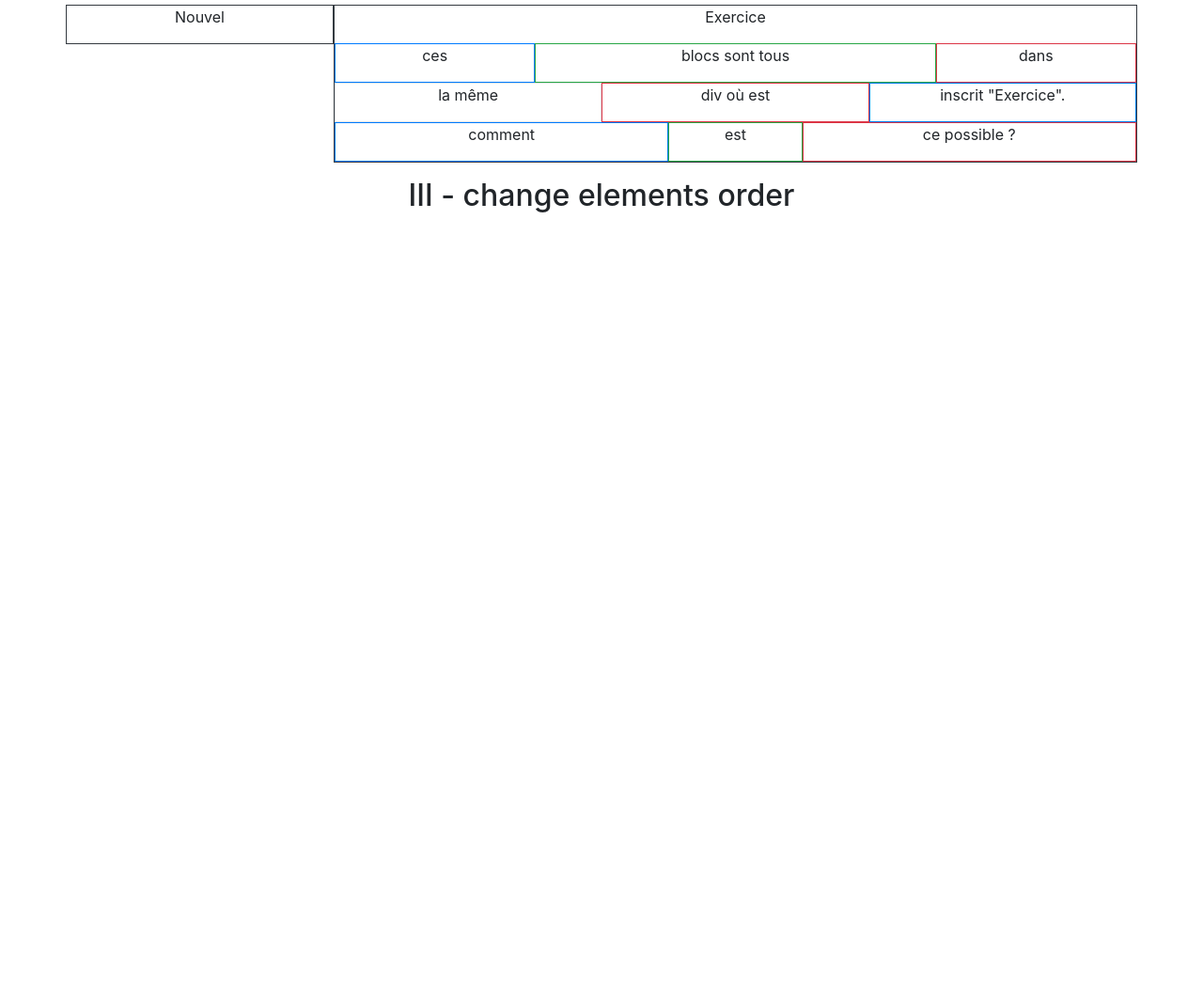
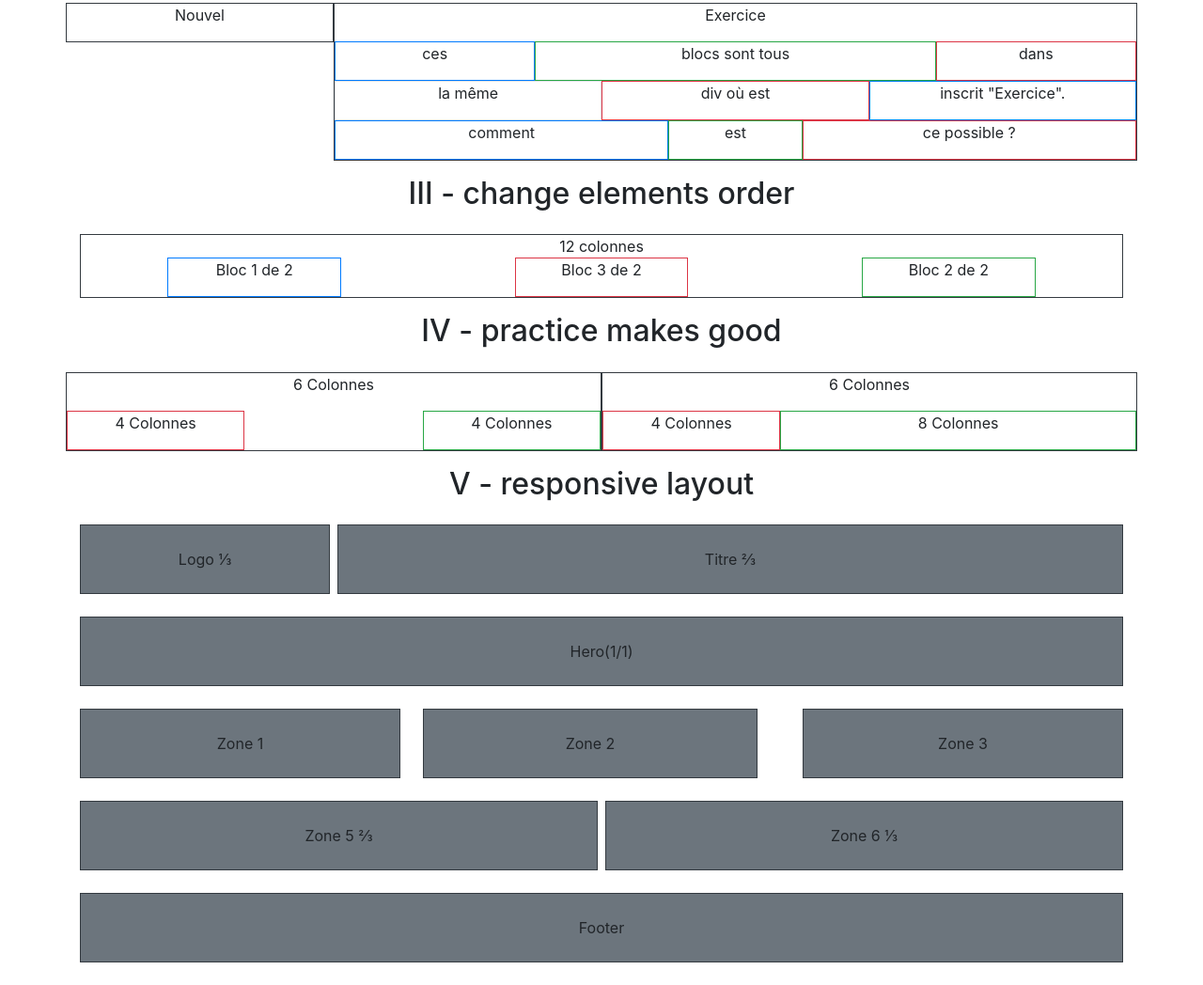
Before and after one commit to ggbjulien/exercises-bootstrap, a plain HTML site: page index.html in a window 1280 px wide. Shown: the part 222-1270 px from the top of the page at 94% size. Before the commit the page ends 800 px from the top, so only its background shows below. Drawn offline with nearby package versions, Linux system fonts and the light colour scheme.

Commit message:
End of project

```diff
--- a/index.html
+++ b/index.html
@@ -26,7 +26,7 @@
 
       <div class="col-12 border border-dark">
         12 colonnes
-        <div class="row border border-dark">
+        <div class="row">
           <div class="col-1 offset-1 border border-primary">
             <p>Coucou</p>
           </div>
@@ -50,9 +50,7 @@
           </div>
         </div>
         <div class="col-9 border border-dark">
-          <div col="12">
             <p>Exercice</p>
-          </div>
           <div class="row">
             <div class="col-3 border border-primary">
               <p>ces</p>
@@ -91,9 +89,79 @@
 
       <h2 class="pt-3 pb-3">III - change elements order</h2>
 
+      <div class="col-12 border border-dark">
+        12 colonnes
+        <div class="row">
+          <div class="col-2 offset-1 border border-primary">
+            <p>Bloc 1 de 2</p>
+          </div>
+          <div class="col-2 offset-2 order-last border border-success">
+            <p>Bloc 2 de 2</p>
+          </div>
+          <div class="col-2 offset-2 border border-danger">
+            <p>Bloc 3 de 2</p>
+          </div>
+        </div>
+      </div>
+
+      <h2 class="pt-3 pb-3">IV - practice makes good</h2>
+
       <div class="row">
-        <div class="col"></div>
+        <div class="col-6 border border-dark">
+          <p>6 Colonnes</p>
+          <div class="row">
+            <div class="col-4 border border-danger">
+              <p>4 Colonnes</p>
+            </div>
+            <div class="col-4 offset-4 border border-success">
+              <p>4 Colonnes</p>
+            </div>
+          </div>
+        </div>
+        <div class="col-6 border border-dark">
+          <p>6 Colonnes</p>
+          <div class="row">
+            <div class="col-4 border border-danger">
+              <p>4 Colonnes</p>
+            </div>
+            <div class="col-8 border border-success">
+              <p>8 Colonnes</p>
+            </div>
+          </div>
+        </div>
       </div>
+
+      <h2 class="pt-3 pb-3">V - responsive layout</h2>
+      <div class="row">
+        <div class="col-4 col-md-3 mb-2 pr-md-1">
+          <p class="bg-secondary border border-dark pt-4 pb-4">Logo ⅓</p>
+        </div>
+        <div class="col-8 col-md-9 mb-2 pl-md-1">
+          <p class="bg-secondary border border-dark pt-4 pb-4">Titre ⅔</p>
+        </div>
+        <div class="col-12 col-md-12 mb-2">
+          <p class="bg-secondary border border-dark pt-4 pb-4">Hero(1/1)</p>
+        </div>
+        <div class="col-12 col-md-4 mb-2 pr-md-4">
+          <p  class="bg-secondary border border-dark pt-4 pb-4">Zone 1</p>
+        </div>
+        <div class="col-12 col-md-4 mb-2 pl-md-0 pr-md-4">
+          <p  class="bg-secondary border border-dark pt-4 pb-4">Zone 2</p>
+        </div>
+        <div class="col-12 col-md-4 mb-2 pl-md-4 ">
+          <p  class="bg-secondary border border-dark pt-4 pb-4">Zone 3</p>
+        </div>
+        <div class="col-8 col-md-6 mb-2 pr-md-1">
+          <p  class="bg-secondary border border-dark pt-4 pb-4">Zone 5 ⅔</p>
+        </div>
+        <div class="col-4 col-md-6 mb-2 pl-md-1">
+          <p  class="bg-secondary border border-dark pt-4 pb-4">Zone 6 ⅓</p>
+        </div>
+        <div class="col-12 mb-2">
+          <p  class="bg-secondary border border-dark pt-4 pb-4">Footer</p>
+        </div>
+      </div>
+    </div>
     </div>
 
     <script
```
Also changed, not shown: 1 other file.
